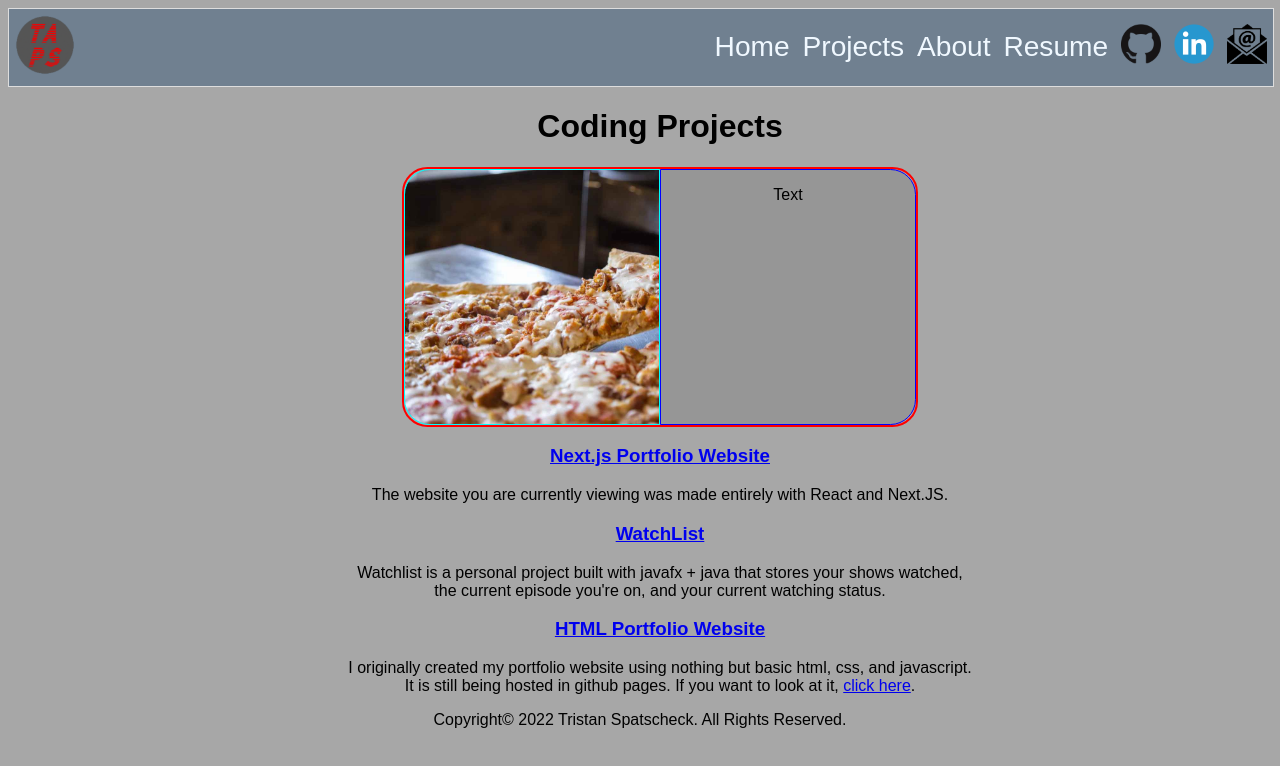
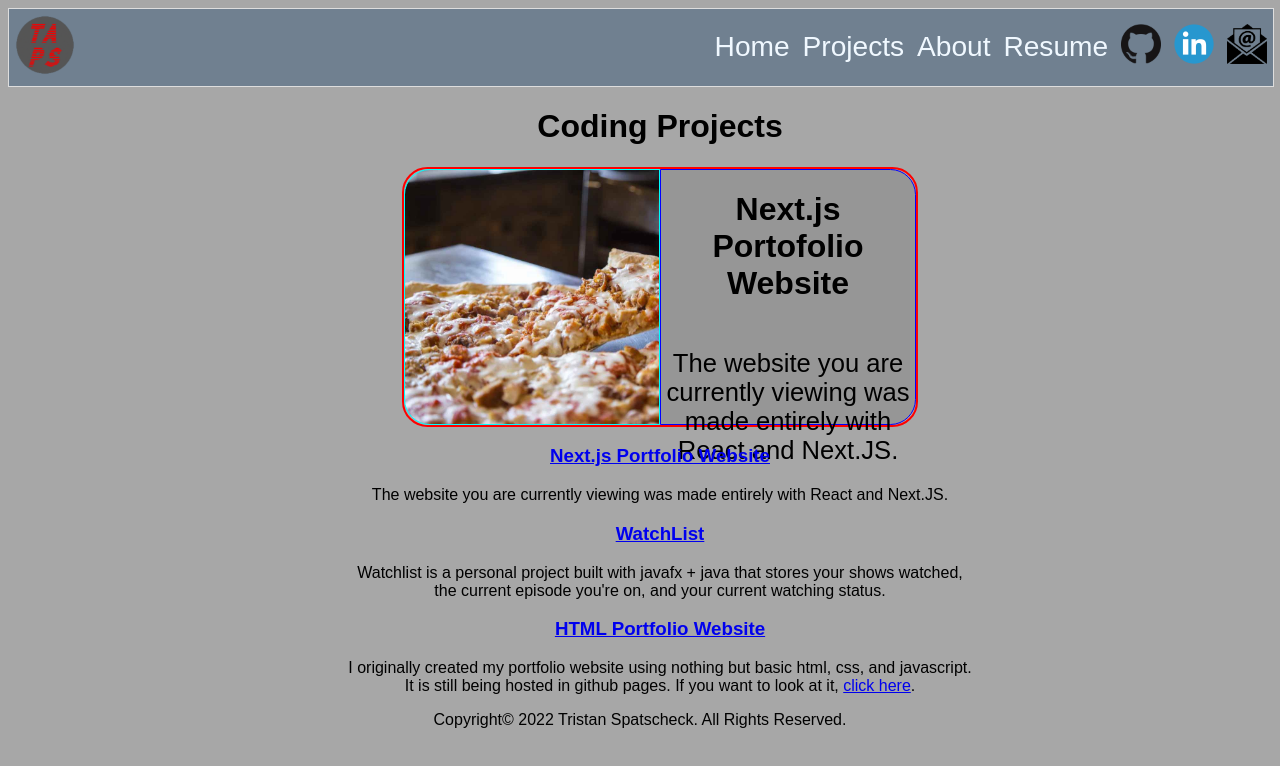
Before and after one commit to tapscodes/tapscodes.github.io, a Next.js app: page /projects in a window 1280 px wide. Shown: the top 766 px of the page. Built offline with nearby package versions, Linux system fonts and the light colour scheme.

Commit message:
Made Working ImageDescriptionBox

```diff
--- a/pages/projects.js
+++ b/pages/projects.js
@@ -11,7 +11,8 @@ const Projects = () => {
             </Head>
             <ul>
                 <h1>Coding Projects</h1>
-                <ImageDescriptionBox href="https://github.com/tapscodes" target="_blank" img_url="Images/pizza.jpg" text="Text"/>
+                <ImageDescriptionBox href="https://github.com/tapscodes" target="_blank" img_url="Images/pizza.jpg"
+                header = "Next.js Portofolio Website" text="The website you are currently viewing was made entirely with React and Next.JS."/>
                 <h3><Link href="https://github.com/tapscodes/tapscodes.github.io">Next.js Portfolio Website</Link></h3>
                 <p>The website you are currently viewing was made entirely with React and Next.JS.</p>
                 <h3><Link href="https://github.com/tapscodes/WatchList">WatchList</Link></h3>
--- a/styles/components/ImageDescriptionBox.module.css
+++ b/styles/components/ImageDescriptionBox.module.css
@@ -31,8 +31,9 @@
 .textbox{
     flex: 3;
 
-    justify-content: center;
-    align-items: center;
+    display: flex;
+    flex-wrap: nowrap;
+    flex-direction: column;
 
     background-color: rgb(150, 150, 150);
 
@@ -40,3 +41,8 @@
     border-top-right-radius: 2vw;
     border-bottom-right-radius: 2vw;
 }
+.textbox p{
+    font-size: 2vw;
+    text-align: center;
+    vertical-align: middle;
+}
--- a/xtra/components/ImageDescriptionBox.js
+++ b/xtra/components/ImageDescriptionBox.js
@@ -4,6 +4,7 @@ Params:
 -img_url = image source path
 -target = target link param
 -href = link for image
+-header = header for textbox
 -text = text for textbox
 */
 const ImageDescriptionBox = (props) => {
@@ -13,6 +14,7 @@ const ImageDescriptionBox = (props) => {
                 <a href={props.href}>You Should Never See This Text, It's Just Here To Make The Image A Link</a>
             </div>
             <div className={styles.textbox}>
+                <h1>{props.header}</h1>
                 <p>{props.text}</p>
             </div>
         </div>
```
